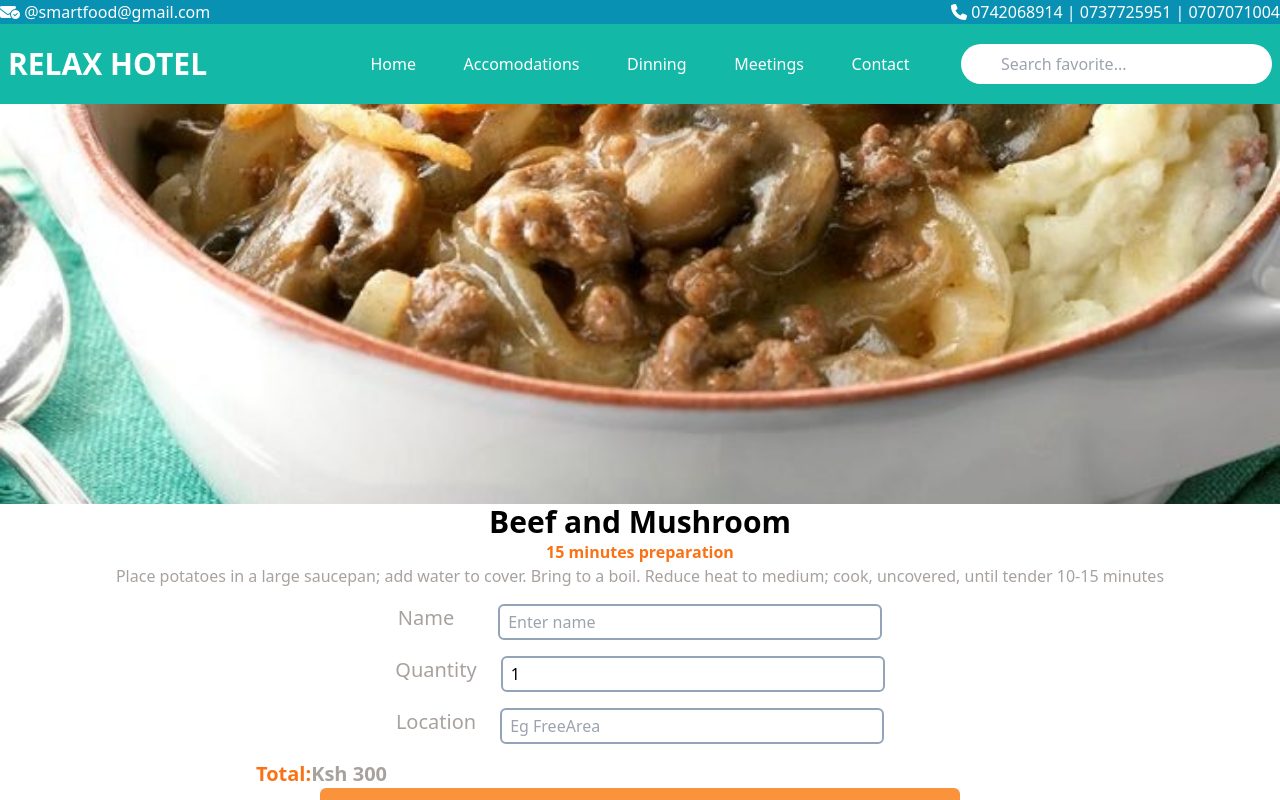
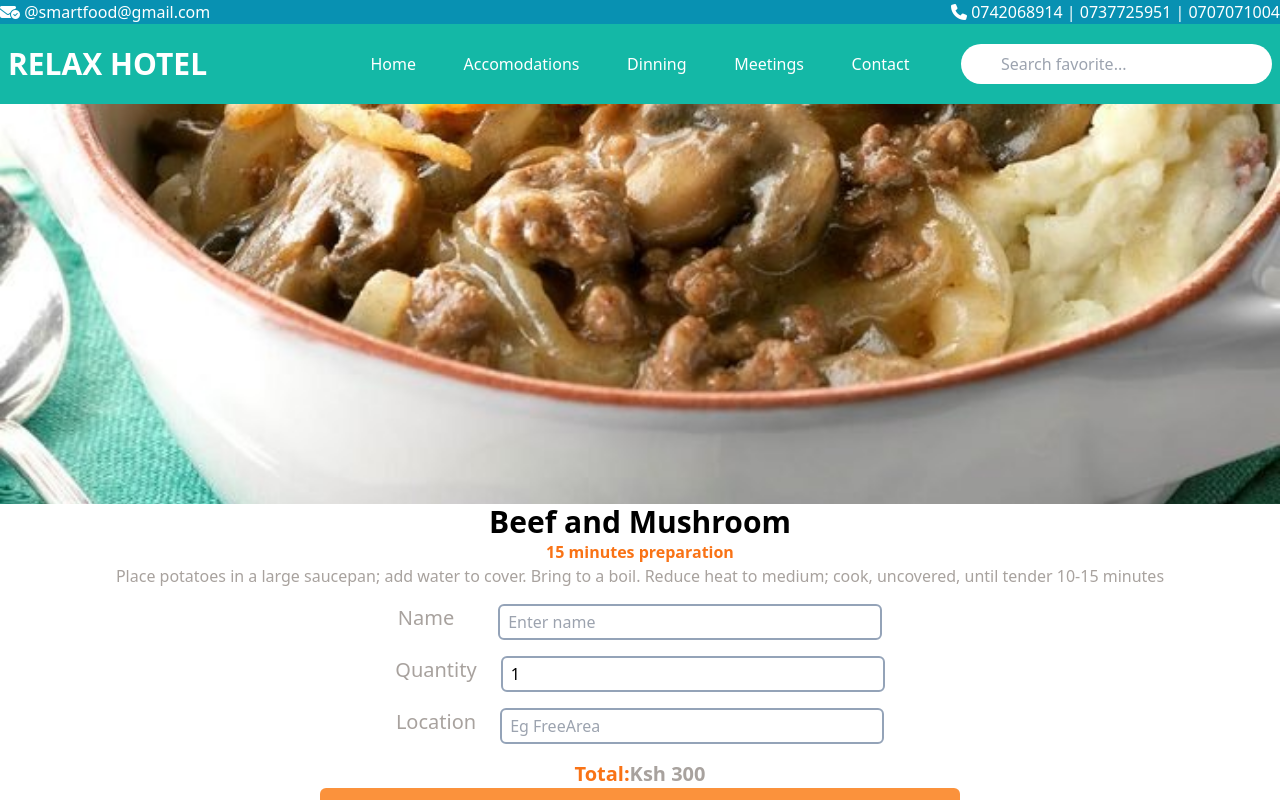
Before and after one commit to Arthur-Smart/relax-hotel, a React (Create React App) app: page /order/1 in a window 1280 px wide. Shown: the top 800 px of the page. Built offline with nearby package versions, Linux system fonts and the light colour scheme; what react-swipeable-views-utils would draw is missing.

Commit message:
Update Order.jsx

```diff
--- a/src/pages/order/Order.jsx
+++ b/src/pages/order/Order.jsx
@@ -90,7 +90,7 @@ const Order = () => {
           />
         </div>
 
-        <div className='payments flex-col md:flex-row flex w-full items-center justify-between mt-4'>
+        <div className='payments flex-col md:flex-row flex w-full items-center justify-center mt-4'>
         <span>
            <p className='text-xl text-center text-stone-400 font-bold'><span className='text-orange-500  font-bold'>Total:</span>Ksh {total}</p>
         </span>
```
